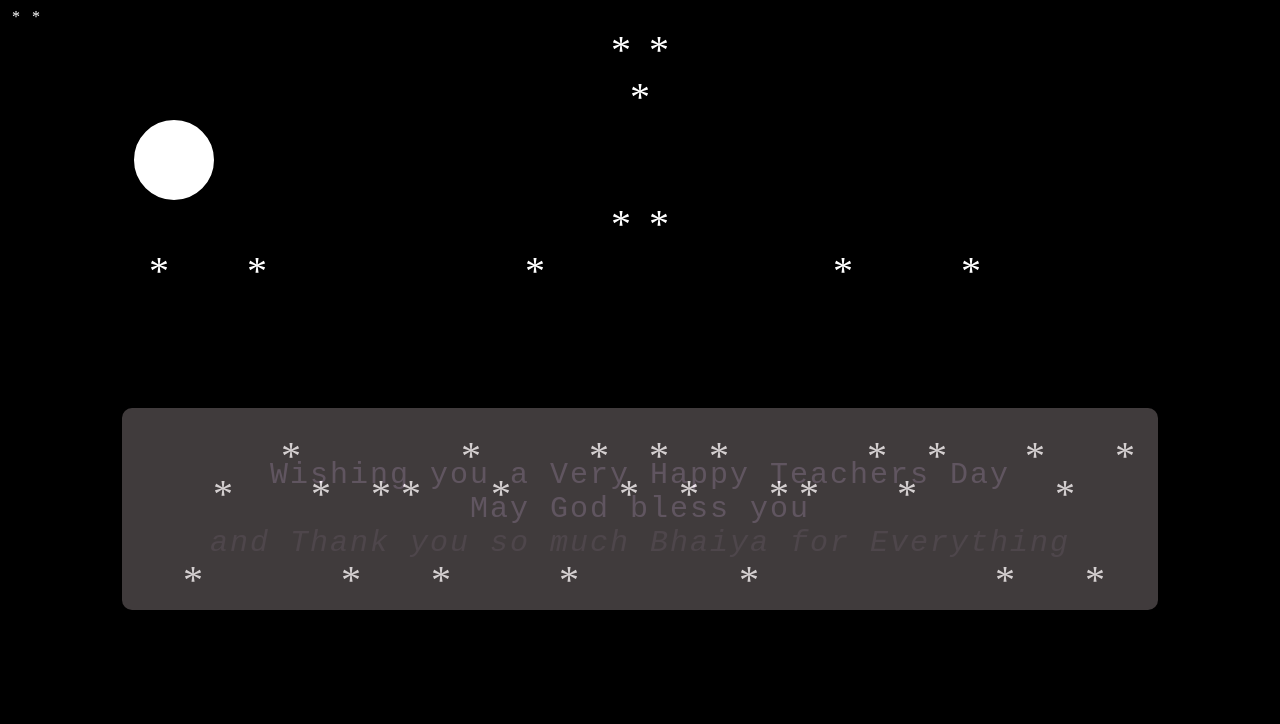
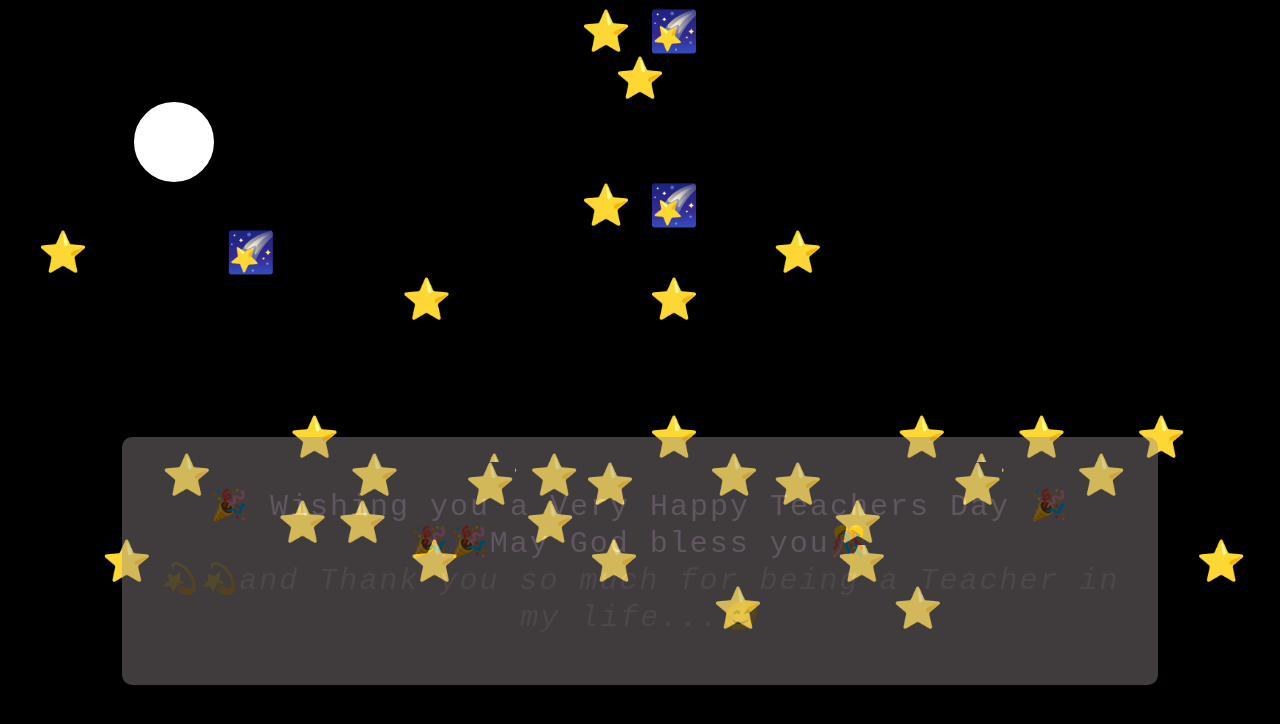
Before and after one commit to rupali18082003/Teachers-day-animation, a plain HTML site: page index.html in a window 1280 px wide. Drawn offline with Linux system fonts and the light colour scheme.

Commit message:
Update index.html
Emojis

```diff
--- a/index.html
+++ b/index.html
@@ -8,53 +8,51 @@
 </head>
 <body>
 		<!-- <div id="des"> -->
-		<span class="white">*</span>
-		<span class="white">*</span>
 	<div class="stars">
-		<span class="white">*</span>
-		<span class="white">*</span>
+		<span class="white">⭐</span>
+		<span class="white">🌠</span>
 	<div id="hl">
-		<span class="white">*</span>
+		<span class="white">⭐</span>
 		<div id="moon"></div>
-		<span class="white">*</span>
-		<span class="white">*</span>
+		<span class="white">⭐</span>
+		<span class="white">🌠</span>
 	</div>
-	<span class="white">*</span>
-		<span id="s1">*</span>
-		<span id="s2">*</span>
-		<span class="white" id="s0">*</span>
-		<span id="s3">*</span>
-		<span id="s2">*</span>
-		<span id="s1">*</span>
-		<span id="s2">*</span>
-		<span id="s2">*</span>
-		<span id="s1">*</span>
-		<span id="s3">*</span>
-		<span id="s2">*</span>
-		<span class="white" id="s0">*</span>
-		<span id="s1">*</span>
-		<span id="s3">*</span>
-		<span id="s2">*</span>
-		<span id="s3">*</span>
-		<span id="s2">*</span>
-		<span id="s3">*</span>
-		<span id="s1">*</span>
-		<span id="s2">*</span>
-		<span id="s2">*</span>
-		<span class="white" id="s0">*</span>
-		<span id="s3">*</span>
-		<span id="s2">*</span>
-		<span id="s3">*</span>
-		<span class="white" id="s0">*</span>
-		<span id="s1">*</span>
-		<span id="s3">*</span>
-		<span id="s2">*</span>
-		<span id="s1">*</span>
-		<span id="s3">*</span>
+	<span class="white">⭐</span>
+		<span id="s1">⭐</span>
+		<span id="s2">⭐</span>
+		<span class="white" id="s0">🌠</span>
+		<span id="s3">⭐</span>
+		<span id="s2">⭐</span>
+		<span id="s1">⭐</span>
+		<span id="s2">⭐</span>
+		<span id="s2">⭐</span>
+		<span id="s1">⭐</span>
+		<span id="s3">⭐</span>
+		<span id="s2">⭐</span>
+		<span class="white" id="s0">⭐</span>
+		<span id="s1">⭐</span>
+		<span id="s3">⭐</span>
+		<span id="s2">⭐</span>
+		<span id="s3">⭐</span>
+		<span id="s2">⭐</span>
+		<span id="s3">⭐</span>
+		<span id="s1">⭐</span>
+		<span id="s2">⭐</span>
+		<span id="s2">⭐</span>
+		<span class="white" id="s0">⭐</span>
+		<span id="s3">⭐</span>
+		<span id="s2">⭐</span>
+		<span id="s3">⭐</span>
+		<span class="white" id="s0">⭐</span>
+		<span id="s1">⭐</span>
+		<span id="s3">⭐</span>
+		<span id="s2">⭐</span>
+		<span id="s1">⭐</span>
+		<span id="s3">⭐</span>
 		<!-- </div> -->
 	<div class="divCls">
 		<div class="box">
-			<p>Wishing you a Very Happy Teachers Day<br>May God bless you<br><span class="italic">and Thank you so much Bhaiya for Everything</span></p>
+			<p>🎉 Wishing you a Very Happy Teachers Day 🎉<br>🎉🎉May God bless you🎊<br><span class="italic">💫💫and Thank you so much for being a Teacher in my life...😊</span></p>
 		</div>
 	</div>
 	</div>
```
